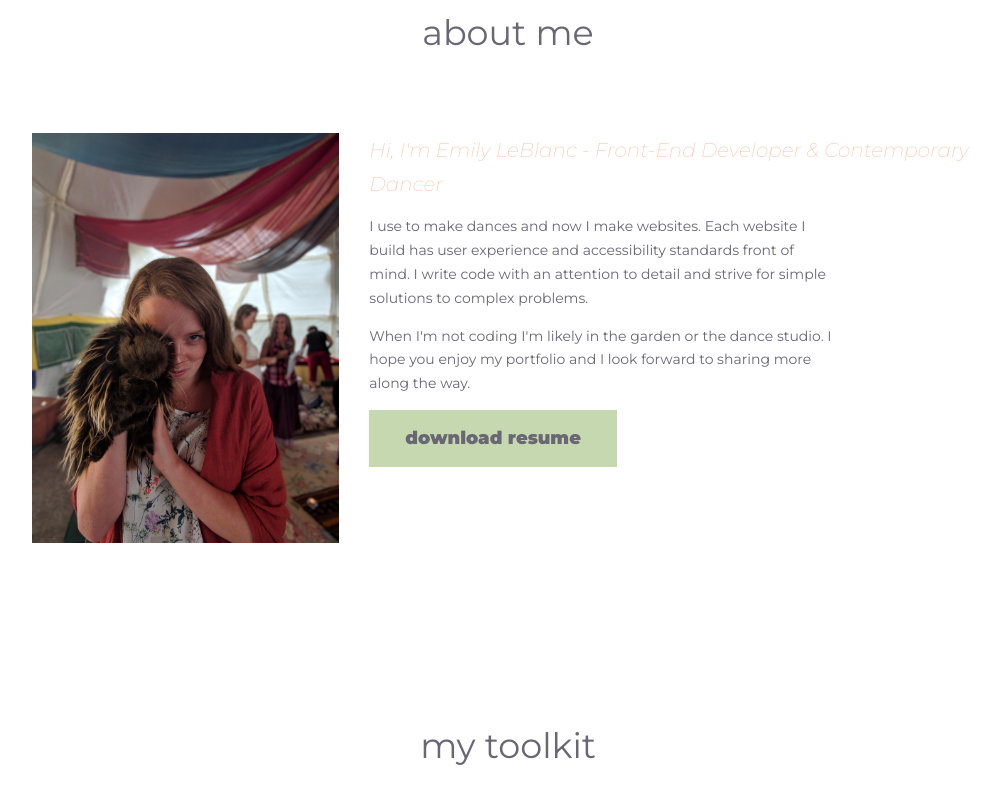
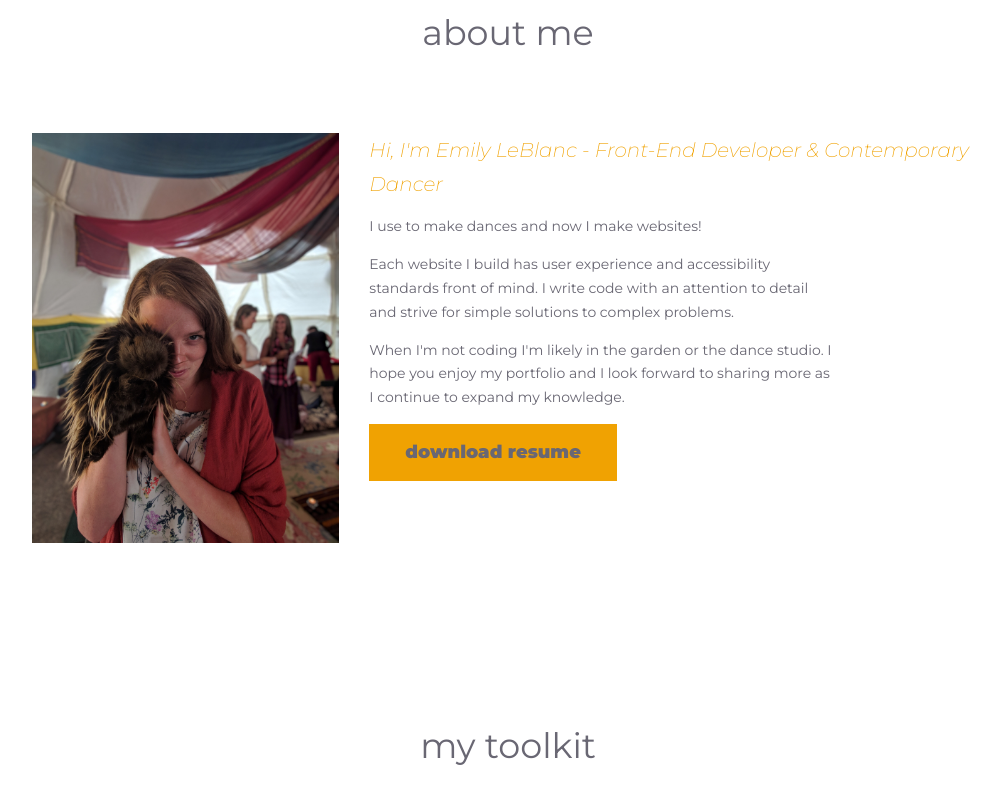
Before and after one commit to emilyleblanc/emilycodes, a plain HTML site: page index.html in a window 1280 px wide. Shown: the part 1548-2360 px from the top of the page, without its empty margins (132-1133 px from the left). Drawn offline with nearby package versions, Linux system fonts and the light colour scheme.

Commit message:
final changes

```diff
--- a/index.html
+++ b/index.html
@@ -111,10 +111,13 @@
                     <img src="./assests/profile-pic.jpeg" alt="Emily holding hedge-hog puppet next to her face and staring with sneeky expression at camera">
                     <div class="bio">
                         <h3>Hi, I'm Emily LeBlanc - Front-End Developer & Contemporary Dancer</h3>
-                        <p>I use to make dances and now I make websites. Each website I build has user experience and accessibility standards front of mind.  I write code with an attention to detail and strive for simple solutions to complex problems.
+                        <p>I use to make dances and now I make websites!
                         </p>
-                        <p>When I'm not coding I'm likely in the garden or the dance studio. I hope you enjoy my portfolio and I look forward to sharing more along the
-                            way.</p>
+                        <p>
+                            Each website I build has user experience and accessibility standards front of mind.  I write code with an attention to detail and strive for simple solutions to complex problems.
+
+                        </p>
+                        <p>When I'm not coding I'm likely in the garden or the dance studio. I hope you enjoy my portfolio and I look forward to sharing more as I continue to expand my knowledge.</p>
                         <button><a href="assests/resume-final.pdf" download="emily-leblanc-resume">download
                                 resume</a></button>
                     </div>
--- a/styles/sass/_sucessMessage.scss
+++ b/styles/sass/_sucessMessage.scss
@@ -6,12 +6,12 @@
     justify-content: center;
     align-items: center;
     h2{
-        color: $off-white;
+        color: $accent-cream;
     }
     button{
         border: none;
         background-color: $brand-color;
-        color: $off-white;
+        color: $accent-cream;
         font-weight: 900;
         font-family: $base-font;
         &:hover{
--- a/styles/sass/_variables.scss
+++ b/styles/sass/_variables.scss
@@ -1,8 +1,7 @@
 $primary-color:#696773;
-$secondary-color:#dbd8b3;
-$brand-color:#c6d8af;
-$accent-cream:#fcc8b2;
-$off-white:#fff;
+$secondary-color:#b9c0da;
+$brand-color:#f0a202;
+$accent-cream:#f3ffc6;
 
 
 $base-font: 'Montserrat', sans-serif;
--- a/styles/sass/style.scss
+++ b/styles/sass/style.scss
@@ -4,9 +4,6 @@
 @import 'sucessMessage';
 @import 'variables';
 
-// *{
-//     border: 2px solid red;
-// }
 
 .wrapper {
     max-width: 1050px;
@@ -23,6 +20,7 @@ a{
     color: inherit;
     text-decoration: none;
     display: inline-block;
+    transition: all 0.3s;
 }
 
 h1,
@@ -39,7 +37,6 @@ body{
     font-weight: 400;
     line-height: 1.7;
     color:$primary-color;
-    background-color: $off-white;
 }
 
 h1{
@@ -62,7 +59,7 @@ h3{
     font-weight: 200;
     font-style: italic;
     font-size: 2rem;
-    color: $accent-cream;
+    color: $brand-color;
 }
 
 button{
@@ -197,7 +194,6 @@ section{
 
 .box{
     position: relative;
-    transition: opacity 3s;
 }
 
 .box:hover .project-details{
@@ -256,10 +252,6 @@ section{
     }
 }
 
-
-
-
-
 .box1{
     background-color: $brand-color;
     display: flex;
@@ -288,7 +280,6 @@ section{
     grid-template-columns: 1fr 2fr;
     gap: 3rem;
     text-align: left;
-    // background-color: $secondary-color;
     h3,
     p{
        max-width: 50ch;
@@ -306,7 +297,7 @@ section{
         font-family: $base-font;
         &:hover,
         &:focus{
-            background-color: $accent-cream;
+            background-color: $secondary-color;
         }
 
     }
@@ -366,7 +357,6 @@ form{
         font-family: $base-font;
         font-style: italic;
         font-weight: 400;
-        background-color: $off-white;
         color: $primary-color;
         &:focus{
             border: 2px solid $secondary-color;
@@ -404,7 +394,7 @@ form{
 
 footer{
     text-align: center;
-    background-color: #B9C0DA;
+    background-color:$secondary-color;
 }
 
 
@@ -476,12 +466,21 @@ footer{
     h1{
         font-size: 4rem;
     }
-    .about-me .skill-icons{
+    .skill-icons{
         grid-template-columns: 1fr 1fr;
     }
     .wrapper{
         width: 95%;
     }
 
+    .img-and-bio{
+        button{
+            width: 100%;
+        }
+
+    }
+
+
+
 
 }
```
Also changed, not shown: styles/style.css.
